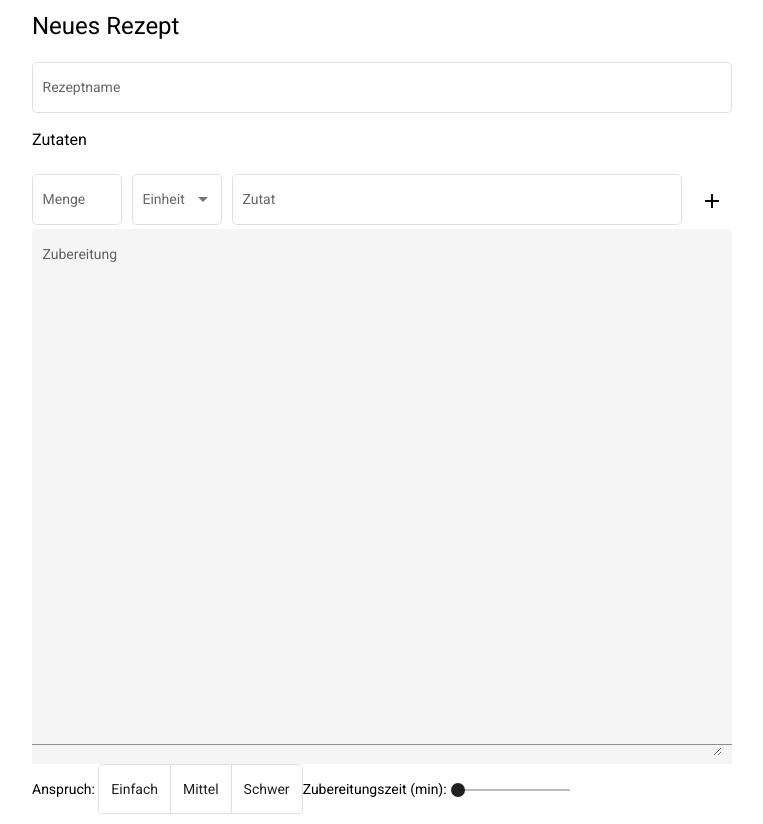
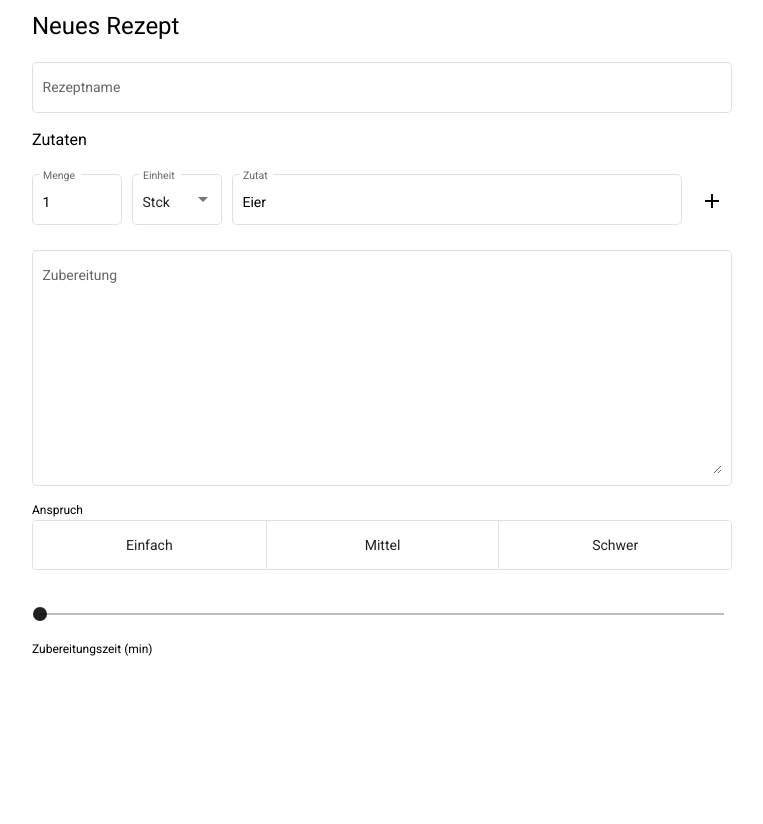
Before and after one commit to tw258/cookbook, an Angular app: page /new-recipe in a window 1280 px wide. Shown: the whole page, without its empty margins (258-1021 px from the left). After the commit the page ends 800 px from the top, so only its background shows below. Built offline with nearby package versions, Linux system fonts and the light colour scheme.

Commit message:
add new forms

```diff
--- a/src/app/recipe-form/recipe-form.component.css
+++ b/src/app/recipe-form/recipe-form.component.css
@@ -11,5 +11,19 @@ mat-form-field {
 }
 
 .zubereitung {
-  min-height: 500px;
+  min-height: 200px;
 }
+
+.difficulty-box {
+  display: grid;
+  grid-template-columns: 1fr 1fr 1fr;
+}
+
+.slider-cookingtime {
+  width: 100%;
+}
+
+.ingredient-list-item {
+  padding: 7px 0px !important;
+  height: auto !important;
+}
--- a/src/app/recipe-form/recipe-form.component.html
+++ b/src/app/recipe-form/recipe-form.component.html
@@ -11,57 +11,82 @@
     <div class="ingredient-container">
       <mat-form-field appearance="outline">
         <mat-label>Menge</mat-label>
-        <input type="number" min="0" matInput placeholder="0,1,..." />
+        <input #ingredientAmount type="number" min="0" matInput placeholder="0,1,..." value="1" />
       </mat-form-field>
 
       <mat-form-field appearance="outline">
         <mat-label>Einheit</mat-label>
-        <mat-select>
+        <mat-select #ingredientMeasurement value="Stck">
           <mat-option value="g">g</mat-option>
-          <mat-option value="kg">lg</mat-option>
+          <mat-option value="kg">kg</mat-option>
           <mat-option value="ml">ml</mat-option>
           <mat-option value="l">l</mat-option>
           <mat-option value="TL">TL</mat-option>
-          <mat-option value="SL">SL</mat-option>
+          <mat-option value="EL">EL</mat-option>
           <mat-option value="Prise">Prise</mat-option>
-          <mat-option value="stck">stck</mat-option>
+          <mat-option value="Stck">Stck</mat-option>
         </mat-select>
       </mat-form-field>
 
       <mat-form-field appearance="outline">
         <mat-label>Zutat</mat-label>
-        <input matInput placeholder="Eier, Mehl, ..." />
+        <input #ingredientName matInput placeholder="Eier, Mehl, ..." value="Eier" />
       </mat-form-field>
 
-      <button class="mat-form-field-wrapper" mat-icon-button><mat-icon>add</mat-icon></button>
+      <button
+        type="button"
+        class="mat-form-field-wrapper"
+        [disabled]="
+          !ingredientAmount.value || !ingredientMeasurement.value || !ingredientName.value
+        "
+        mat-icon-button
+        (click)="
+          handleAddIngredient(
+            ingredientAmount.value,
+            ingredientMeasurement.value,
+            ingredientName.value
+          );
+          ingredientAmount.value = '';
+          ingredientName.value = ''
+        "
+      >
+        <mat-icon>add</mat-icon>
+      </button>
     </div>
+    <mat-list role="list">
+      <mat-list-item
+        class="ingredient-list-item"
+        role="listitem"
+        *ngFor="let paramIngr of parameterizedIngredients"
+      >
+        <div>{{ paramIngr.amount }} {{ paramIngr.measurement }} {{ paramIngr.ingredient }}</div>
+      </mat-list-item>
+    </mat-list>
+  </section>
 
-    <!-- <mat-selection-list #shoes>
-      <mat-list-option *ngFor="let shoe of typesOfShoes">
-        {{shoe}}
-      </mat-list-option>
-    </mat-selection-list> -->
+  <mat-form-field class="mt-1" appearance="outline">
+    <mat-label>Zubereitung</mat-label>
+    <textarea class="zubereitung" matInput placeholder="1. ...  2. ..."></textarea>
+  </mat-form-field>
 
-    <mat-form-field class="example-full-width" appearance="fill">
-      <mat-label>Zubereitung</mat-label>
-      <textarea class="zubereitung" rows="10" matInput placeholder="1. ...  2. ..."></textarea>
-    </mat-form-field>
-
-    <mat-label>Anspruch: </mat-label>
-    <mat-button-toggle-group name="fontStyle" aria-label="Font Style">
-      <mat-button-toggle value="bold">Einfach</mat-button-toggle>
-      <mat-button-toggle value="italic">Mittel</mat-button-toggle>
-      <mat-button-toggle value="underline">Schwer</mat-button-toggle>
+  <div class="mt-1">
+    <mat-label class="mat-small">Anspruch</mat-label>
+    <mat-button-toggle-group class="difficulty-box" name="fontStyle">
+      <mat-button-toggle value="Einfach">Einfach</mat-button-toggle>
+      <mat-button-toggle value="Mittel">Mittel</mat-button-toggle>
+      <mat-button-toggle value="Schwer">Schwer</mat-button-toggle>
     </mat-button-toggle-group>
-
-    <mat-label>Zubereitungszeit (min): </mat-label>
+  </div>
+  <div class="mt-1">
     <mat-slider
+      class="slider-cookingtime mt-1"
       thumbLabel
       tickInterval="10"
       step="10"
       min="0"
       max="60"
-      aria-label="units"
+      color="primary"
     ></mat-slider>
-  </section>
+    <mat-label class="mat-small">Zubereitungszeit (min) </mat-label>
+  </div>
 </form>
--- a/src/app/recipe-form/recipe-form.component.ts
+++ b/src/app/recipe-form/recipe-form.component.ts
@@ -1,15 +1,25 @@
-import { Component, OnInit } from '@angular/core';
+import { Component, ElementRef, OnInit, ViewChild } from '@angular/core';
+import { Measurement, ParameterizedIngredient } from '../recipe.service';
 
 @Component({
   selector: 'app-recipe-form',
   templateUrl: './recipe-form.component.html',
-  styleUrls: ['./recipe-form.component.css']
+  styleUrls: ['./recipe-form.component.css'],
 })
 export class RecipeFormComponent implements OnInit {
+  parameterizedIngredients: ParameterizedIngredient[] = [];
 
-  constructor() { }
+  constructor() {}
 
-  ngOnInit(): void {
+  ngOnInit(): void {}
+
+  handleAddIngredient(amount: any, measurement: Measurement, name: string) {
+    const parameterizedIngredient: ParameterizedIngredient = {
+      amount,
+      measurement,
+      ingredient: name,
+    };
+
+    this.parameterizedIngredients.push(parameterizedIngredient);
   }
-
 }
```
Also changed, not shown: src/app/recipe-form/recipe-pretty.pipe.ts (added, +12 -0 lines).
